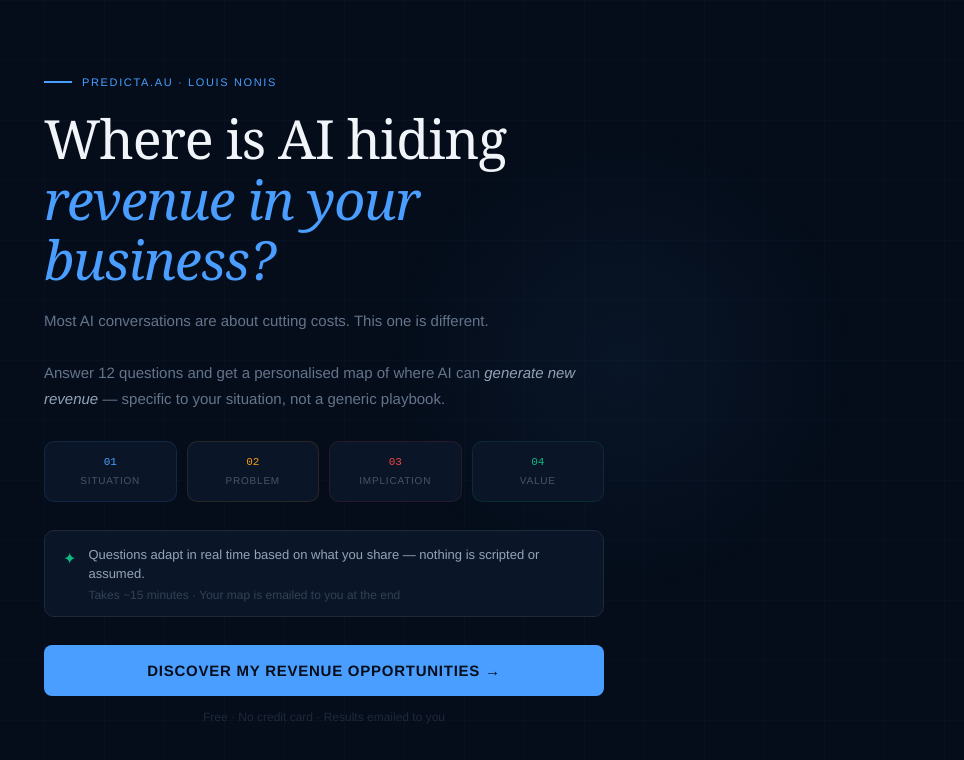
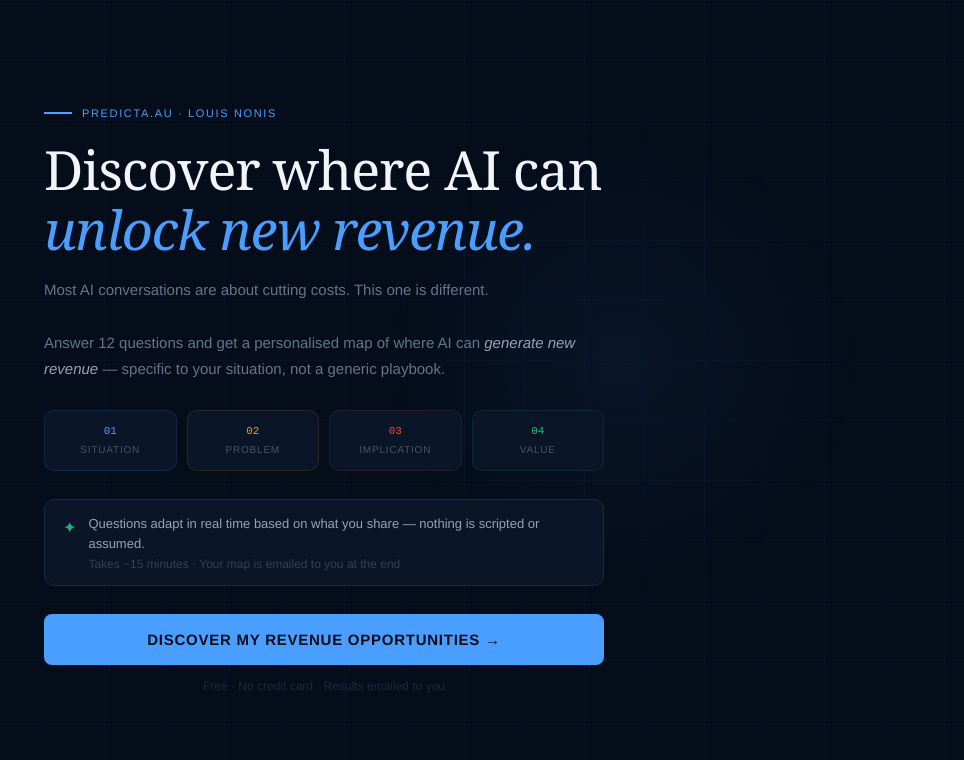
Before and after one commit to ESE-Louis/predicta-discovery, a Next.js app: page / in a window 1280 px wide. Shown: the top 760 px of the page, without its empty margins (316-1280 px from the left). Built offline with nearby package versions, Linux system fonts and the light colour scheme.

Commit message:
Update headline and page title

```diff
--- a/app/layout.js
+++ b/app/layout.js
@@ -5,7 +5,7 @@ export const metadata = {
   description:
     "Discover where AI can generate new revenue in your business. 12 adaptive questions. One personalised opportunity map.",
   openGraph: {
-    title: "Where is AI hiding revenue in your business?",
+    title: "Discover where AI can unlock new revenue.",
     description:
       "Answer 12 questions and get a personalised AI revenue opportunity map — specific to your situation.",
     url: "https://predicta.au",
--- a/components/Discovery.jsx
+++ b/components/Discovery.jsx
@@ -264,7 +264,7 @@ export default function Discovery() {
           <span style={{ color: "#4a9eff", fontSize: 11, letterSpacing: "0.15em", textTransform: "uppercase", fontFamily: "Helvetica Neue, sans-serif" }}>Predicta.au · Louis Nonis</span>
         </div>
         <h1 style={{ fontSize: "clamp(34px,5vw,54px)", fontWeight: 400, color: "#f1f5f9", lineHeight: 1.12, marginBottom: 18, letterSpacing: "-0.02em" }}>
-          Where is AI hiding<br /><span style={{ color: "#4a9eff", fontStyle: "italic" }}>revenue in your business?</span>
+          Discover where AI can<br /><span style={{ color: "#4a9eff", fontStyle: "italic" }}>unlock new revenue.</span>
         </h1>
         <p style={{ color: "#64748b", fontSize: 15, lineHeight: 1.75, marginBottom: 28, fontFamily: "Helvetica Neue, sans-serif" }}>
           Most AI conversations are about cutting costs. This one is different.<br /><br />
```
